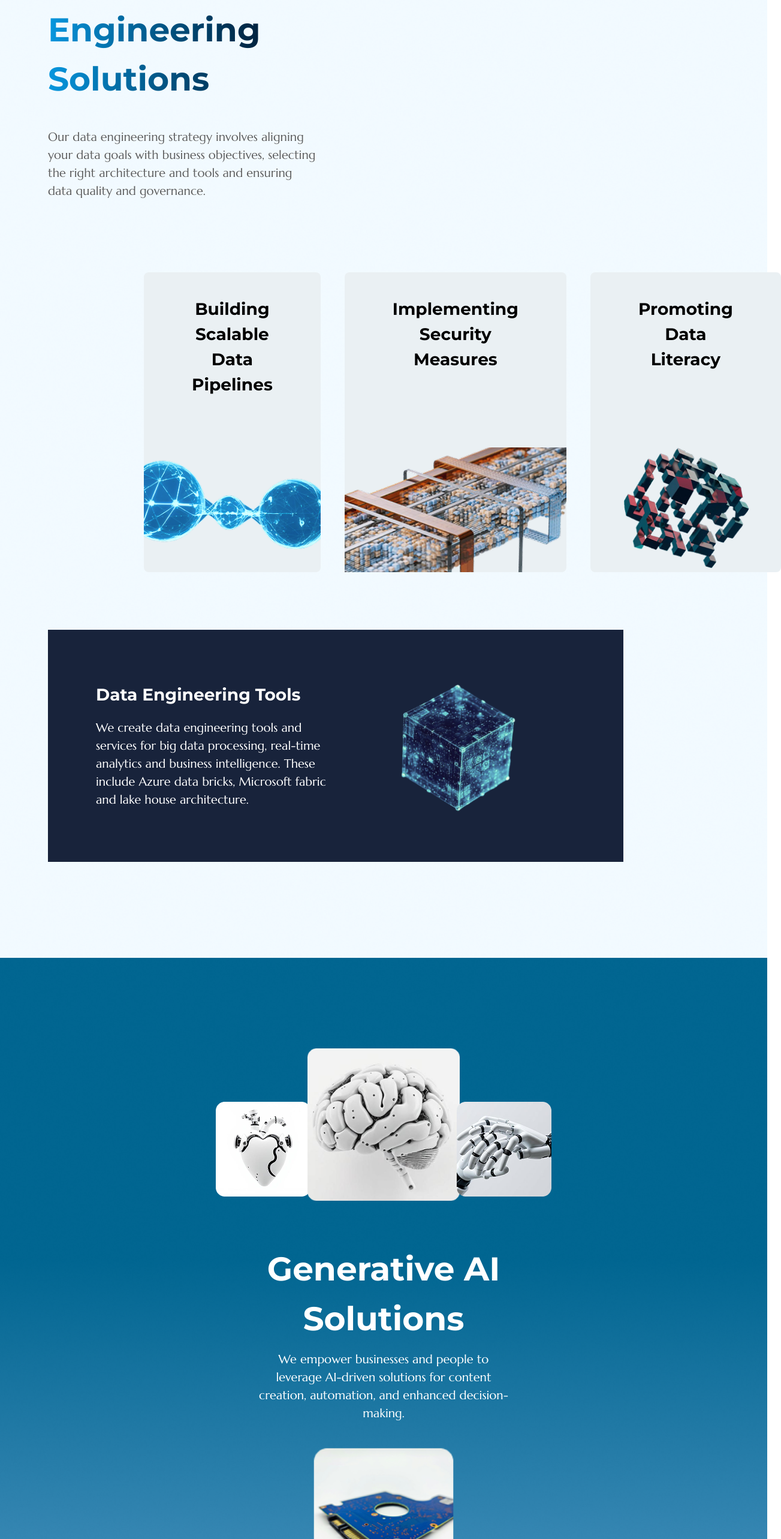
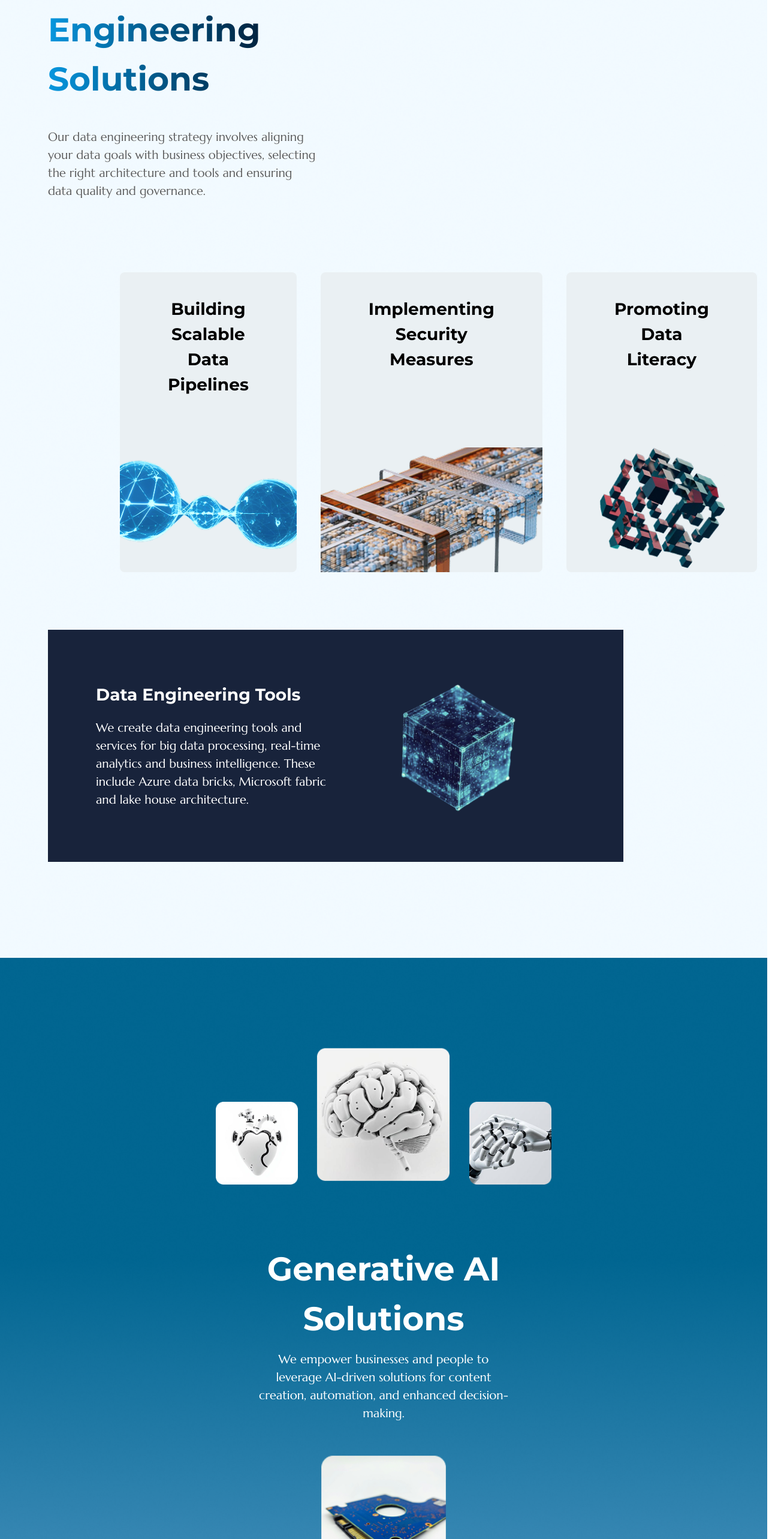
Before and after one commit to dandytech/partnergem, a React (Vite) app: page /solutions in a window 1280 px wide. Shown: the part 234-2800 px from the top of the page at 60% size, 1303 px wide, since content can reach past the window. Built offline with nearby package versions, Linux system fonts and the light colour scheme; a web font is replaced by a local one.

Commit message:
my annimation commit

```diff
--- a/components/solution-page/DataEng.jsx
+++ b/components/solution-page/DataEng.jsx
@@ -25,7 +25,7 @@ export default function DataEng() {
           </p>
         </div>
 
-        <div className="lg:flex justify-between items-start lg:ml-40 lg:gap-10 lg:pt-20 ">
+        <div className="lg:flex justify-between items-start lg:ml-30 lg:gap-10 lg:pt-20 ">
           {[
             { img: dataeng1, text: "Building Scalable Data Pipelines" },
             { img: dataeng2, text: "Implementing Security Measures" },
@@ -33,7 +33,7 @@ export default function DataEng() {
           ].map((item, index) => (
             <div
               key={index}
-              className="flex flex-col gap-5  mt-5 lg:mt-10 bg-[#EAF0F3] pt-10 lg:h-[500px] justify-between rounded-lg transition-transform duration-500 hover:scale-110"
+              className="flex flex-col gap-5  mt-5 lg:mt-10 bg-[#EAF0F3] pt-10 lg:h-[500px] justify-between rounded-lg transition-transform duration-500 hover:scale-105"
               data-aos={
                 index === 0
                   ? "zoom-out-left"
--- a/components/solution-page/GenAI.jsx
+++ b/components/solution-page/GenAI.jsx
@@ -9,7 +9,7 @@ export default function GenAI() {
   return (
     <div>
       <div className="lg:pb-40 pb-10 bg-[url('/assets/images/bgimg10.png')] bg-cover bg-center bg-no-repeat ">
-        <div className="md:flex justify-between lg:w-[50%] px-3 md:px-10 lg:pt-40 pt-5 md:pt-10 m-auto">
+        <div className="md:flex justify-between lg:gap-10 lg:w-[50%] px-3 md:px-10 lg:pt-40 pt-5 md:pt-10 m-auto">
           <div
             className="md:w-[158px] md:h-[158px] lg:mt-20 md:mt-20 mt-5"
             data-aos="fade-down-left"
@@ -44,7 +44,7 @@ export default function GenAI() {
         <div className="md:w-[50%] m-auto  flex items-center justify-center lg:mt-20 mt-10">
           <motion.div
             className="md:w-[158px] md:h-[158px] "
-            animate={{ scale: [1, 1.6, 1] }} // Zoom in and out effect
+            animate={{ scale: [1, 1.4, 1] }} // Zoom in and out effect
             transition={{ repeat: Infinity, duration: 2, ease: "easeInOut" }}
           >
             <img src={ai4} alt="ai1" width="100" className="w-full" />
--- a/components/upskill-page/Learn.jsx
+++ b/components/upskill-page/Learn.jsx
@@ -137,7 +137,7 @@ export default function Learn() {
                   {course.title}
                 </div>
 
-                <div className="lg:w-[40%] md:w-full w-[50%] md:px-10 lg:px-0  m-auto mt-3">
+                <div className="lg:w-[40%] md:w-full w-[50%] lg:w-fit md:px-10 lg:px-0  m-auto mt-3">
                   <NavLink to="/upskill-details">
                     <Button>
                       <span className="font-[400] font-Marcellus-SC lg:text-[20px] md:text-[18px] text-[14px] md:px-5 px-3 cursor-pointer">
```
